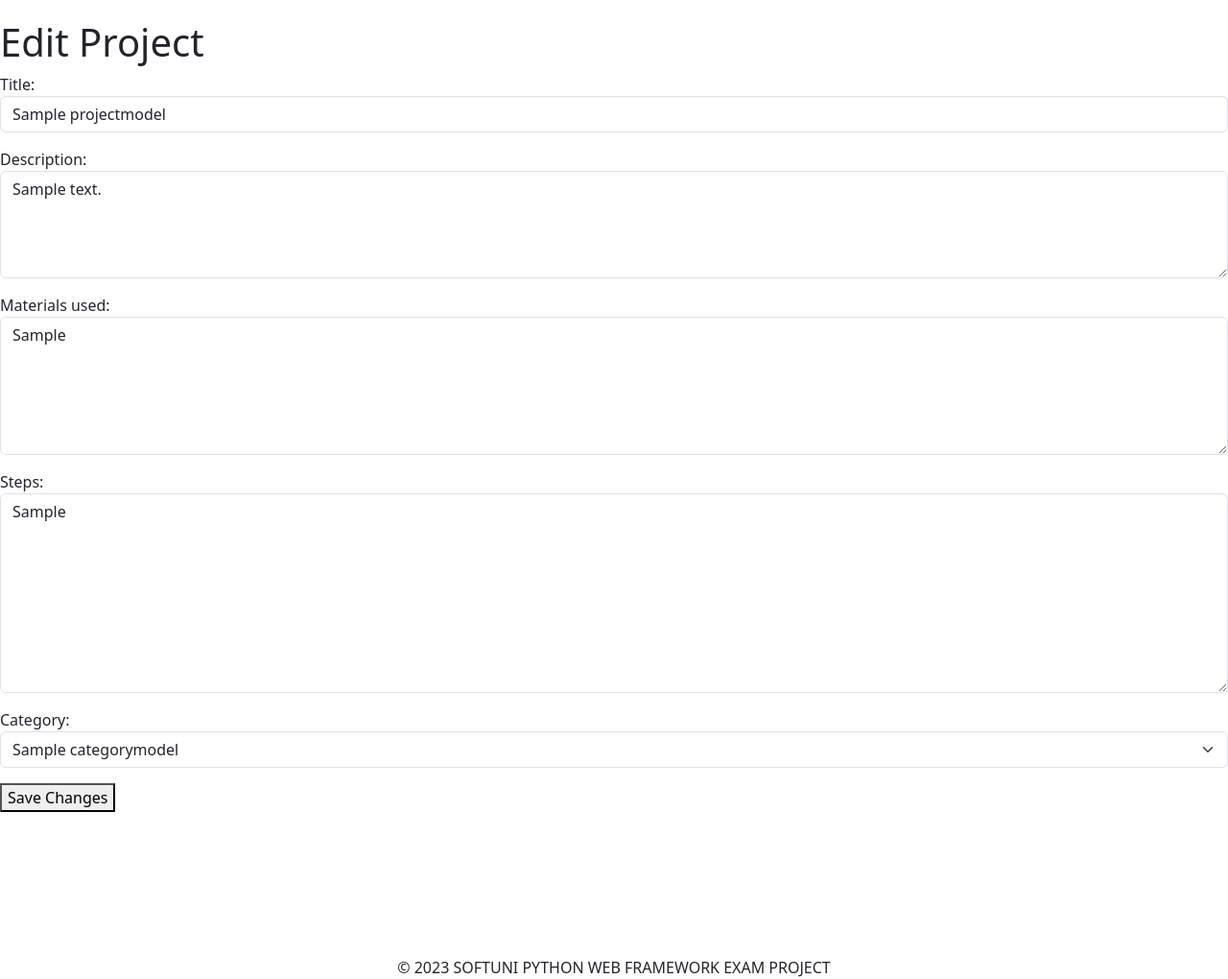
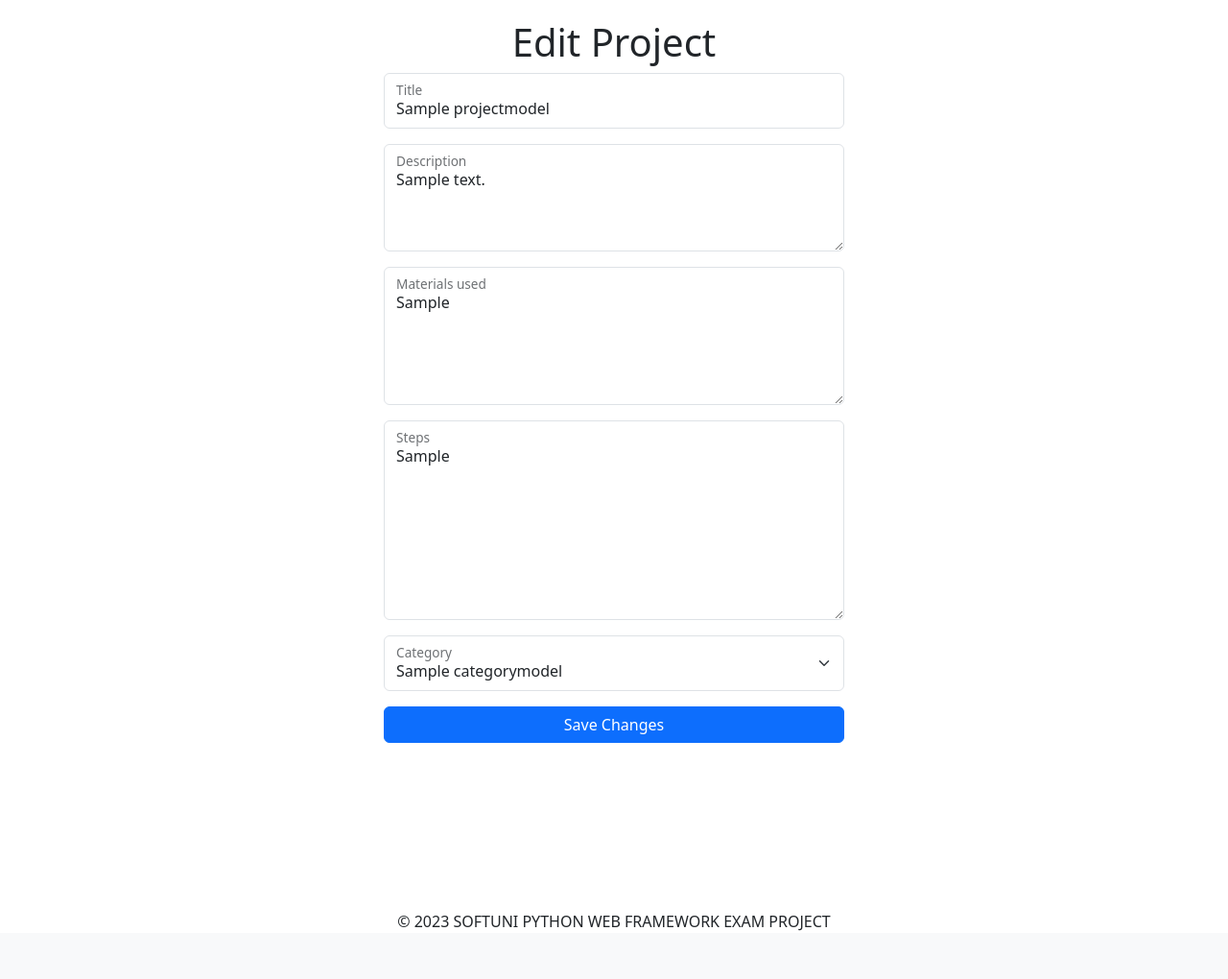
Before and after one commit to MPSokolov/Python-Web-Exam-Project, a Django app: a page that uses DIY_comunity/templates/projects/project-edit-page.html in a window 1280 px wide. Shown: the part 56-1076 px from the top of the page at 96% size. After the commit the page ends 1026 px from the top, so only its background shows below. Run offline with Django 4.2, Linux system fonts and the light colour scheme; a user stored in the database is signed in; tables that the repository leaves empty hold one stand-in row (values such as "Sample post").

Commit message:
Configured project edit page

```diff
--- a/DIY_comunity/templates/projects/project-edit-page.html
+++ b/DIY_comunity/templates/projects/project-edit-page.html
@@ -1,11 +1,44 @@
 {% extends 'base/base.html' %}
 {% block page_content %}
 
-<h1>Edit Project</h1>
-<form method="post" enctype="multipart/form-data">
-    {% csrf_token %}
-    {{ form.as_p }}
-    <button type="submit">Save Changes</button>
-</form>
+    <div class="d-flex flex-column align-items-center">
+        <h1>Edit Project</h1>
+        <form method="post" enctype="multipart/form-data" style="width: 30rem;" class="d-flex flex-column mb-4">
+            {% csrf_token %}
+
+            {% if form.errors %}
+                <ul>
+                    {% for error_list in form.errors.values %}
+                        {% for error in error_list %}
+                            <li>{{ error|escape }}</li>
+                        {% endfor %}
+                    {% endfor %}
+                </ul>
+            {% endif %}
+
+            <div class="form-floating mb-3">
+                {{ form.title }}
+                <label for="{{ form.title.id_for_label }}">Title</label>
+            </div>
+            <div class="form-floating mb-3">
+                {{ form.description }}
+                <label for="{{ form.description.id_for_label }}">Description</label>
+            </div>
+            <div class="form-floating mb-3">
+                {{ form.materials_used }}
+                <label for="{{ form.materials_used.id_for_label }}">Materials used</label>
+            </div>
+            <div class="form-floating mb-3">
+                {{ form.steps }}
+                <label for="{{ form.steps.id_for_label }}">Steps</label>
+            </div>
+            <div class="form-floating mb-3">
+                {{ form.category }}
+                <label for="{{ form.category.id_for_label }}">Category</label>
+            </div>
+
+            <button type="submit" class="btn btn-primary">Save Changes</button>
+        </form>
+    </div>
 
 {% endblock %}
```
